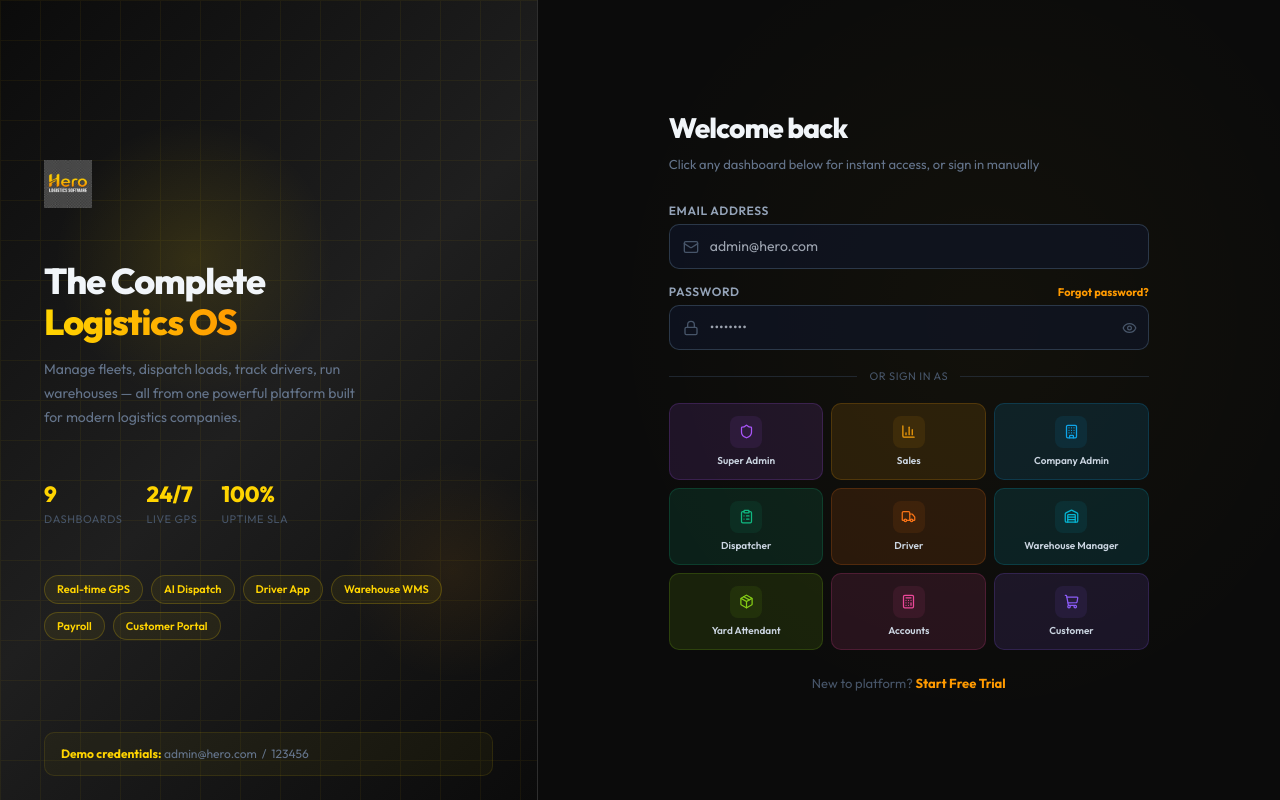
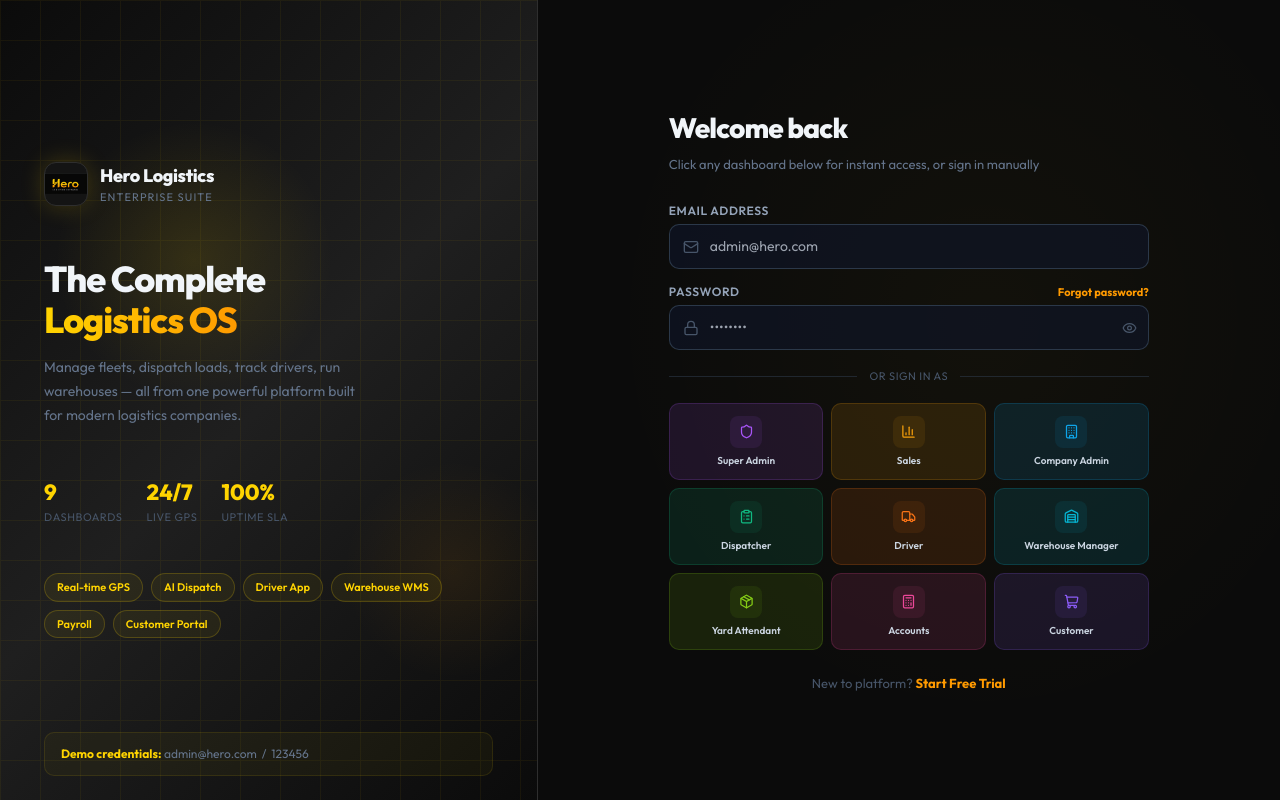
Before and after one commit to divyajos/hero-logistics-system, a React (Vite) app: page /login in a window 1280 px wide. Built offline with nearby package versions, Linux system fonts and the light colour scheme.

Commit message:
style: fix off-center text alignment on navbar Start Free Trial button and onboarding buttons

```diff
--- a/src/components/AuthPages.jsx
+++ b/src/components/AuthPages.jsx
@@ -90,7 +90,13 @@ function BrandPanel() {
       <div style={{ position: "relative", zIndex: 1 }}>
         {/* Logo */}
         <div style={{ display: "flex", alignItems: "center", gap: 12, marginBottom: 52 }}>
-          <img src={heroLogo} alt="Hero Logistics Logo" style={{ height: 48, width: "auto", objectFit: "contain" }} />
+          <div style={{ width: 44, height: 44, borderRadius: 12, background: "#141414", border: "1px solid #2E2E2E", display: "flex", alignItems: "center", justifyContent: "center", boxShadow: "0 0 24px rgba(255,212,0,0.2)" }}>
+            <img src={heroLogo} alt="Hero Logistics Logo" style={{ height: 26, width: "auto", objectFit: "contain" }} />
+          </div>
+          <div>
+            <div style={{ fontFamily: "'Outfit', sans-serif", fontWeight: 800, fontSize: 18, color: "#f1f5f9", letterSpacing: "-0.02em" }}>Hero Logistics</div>
+            <div style={{ fontSize: 11, color: "#64748b", letterSpacing: "0.1em", textTransform: "uppercase" }}>Enterprise Suite</div>
+          </div>
         </div>
 
         <h1 style={{ fontFamily: "'Outfit', sans-serif", fontWeight: 800, fontSize: 36, lineHeight: 1.15, color: "#f1f5f9", marginBottom: 16, letterSpacing: "-0.03em" }}>
--- a/src/components/Footer.jsx
+++ b/src/components/Footer.jsx
@@ -38,7 +38,12 @@ export default function Footer() {
           {/* Logo & Description */}
           <div className="lg:col-span-2">
             <div className="flex items-center mb-4">
-              <img src={heroLogo} alt="Hero Logistics Logo" className="h-10 w-auto object-contain hover:scale-105 transition-transform duration-300" />
+              <div className="mr-2.5 p-1 bg-neutral-900 border border-[#2E2E2E] rounded-xl flex items-center justify-center shadow-lg shadow-black/20 hover:scale-105 transition-transform duration-300">
+                <img src={heroLogo} alt="Hero Logistics Logo" className="h-6 w-auto object-contain" />
+              </div>
+              <span className="font-extrabold text-lg tracking-tight text-white">
+                HERO<span className="text-brand-500 font-medium">LOGISTICS</span>
+              </span>
             </div>
             <p className="text-slate-400 text-sm leading-relaxed mb-6 max-w-sm">
               The complete logistics operating system. Streamline your dispatching, routing, drivers, billing, and fleet tracking under one secure, cloud-based platform.
--- a/src/components/Navbar.jsx
+++ b/src/components/Navbar.jsx
@@ -56,7 +56,12 @@ export default function Navbar() {
         <div className="flex items-center justify-between h-12">
           {/* Logo */}
           <div className="flex-shrink-0 flex items-center cursor-pointer" onClick={() => navigate('/')}>
-            <img src={heroLogo} alt="Hero Logistics Logo" className="h-10 w-auto object-contain hover:scale-105 transition-transform duration-300" />
+            <div className="mr-2.5 p-1 bg-neutral-900 rounded-xl border border-[#2E2E2E] shadow-lg shadow-black/20 flex items-center justify-center hover:scale-105 transition-transform duration-300">
+              <img src={heroLogo} alt="Hero Logistics Logo" className="h-7 w-auto object-contain" />
+            </div>
+            <span className="font-extrabold text-xl tracking-tight bg-gradient-to-r from-white via-slate-100 to-brand-500 bg-clip-text text-transparent">
+              HERO<span className="text-brand-500 font-medium">LOGISTICS</span>
+            </span>
           </div>
 
           {/* Desktop Navigation */}
@@ -94,10 +99,10 @@ export default function Navbar() {
             </a>
             <button
               onClick={() => navigate('/register')}
-              className="px-4.5 py-2 text-sm font-extrabold text-slate-950 bg-gradient-to-r from-brand-500 to-brand-600 hover:from-brand-600 hover:to-brand-700 rounded-lg shadow-md shadow-brand-500/20 hover:shadow-brand-500/35 transition-all duration-200 flex items-center group cursor-pointer"
+              className="px-6 py-2 text-sm font-extrabold text-slate-950 bg-gradient-to-r from-brand-500 to-brand-600 hover:from-brand-600 hover:to-brand-700 rounded-lg shadow-md shadow-brand-500/20 hover:shadow-brand-500/35 hover:scale-[1.03] active:scale-[0.97] transition-all duration-200 flex items-center justify-center gap-1 group cursor-pointer"
             >
               Start Free Trial
-              <ChevronRight className="h-4 w-4 ml-0.5 group-hover:translate-x-0.5 transition-transform" />
+              <ChevronRight className="h-4 w-4 group-hover:translate-x-0.5 transition-transform" />
             </button>
           </div>
 
--- a/src/components/OnboardingWizard.jsx
+++ b/src/components/OnboardingWizard.jsx
@@ -100,7 +100,10 @@ export default function OnboardingWizard() {
         <div className="flex flex-col sm:flex-row sm:items-center justify-between border-b border-[#23324C]/60 pb-6 mb-8 gap-4">
           <div>
             <span className="font-extrabold text-lg tracking-tight text-white flex items-center gap-2">
-              <img src={heroLogo} alt="Hero Logistics Logo" className="h-10 w-auto object-contain hover:scale-105 transition-transform duration-300" />
+              <div className="p-0.5 bg-neutral-900 border border-[#2E2E2E] rounded-lg">
+                <img src={heroLogo} alt="Hero Logistics Logo" className="h-6 w-auto object-contain" />
+              </div>
+              HERO<span className="text-brand-500 font-medium">LOGISTICS</span>
             </span>
             <h2 className="text-xl font-bold text-slate-200 mt-1.5">SaaS Onboarding Setup Wizard</h2>
           </div>
@@ -574,7 +577,7 @@ export default function OnboardingWizard() {
             <button
               onClick={prevStep}
               disabled={currentStep === 1}
-              className="px-4.5 py-2.5 rounded-xl border border-[#23324C] hover:border-brand-500/30 text-slate-300 hover:text-white disabled:opacity-30 disabled:pointer-events-none transition-all flex items-center text-sm cursor-pointer"
+              className="px-5 py-2.5 rounded-xl border border-[#23324C] hover:border-brand-500/30 text-slate-300 hover:text-white disabled:opacity-30 disabled:pointer-events-none transition-all flex items-center text-sm cursor-pointer"
             >
               <ArrowLeft className="h-4 w-4 mr-2" />
               Back
--- a/src/components/common/Sidebar.jsx
+++ b/src/components/common/Sidebar.jsx
@@ -119,12 +119,13 @@ export default function Sidebar({ activeTab, setActiveTab, mobileOpen, setMobile
       <div>
         <div className="flex items-center justify-between p-4.5 border-b border-[#2E2E2E]/60 h-16">
           <div className="flex items-center overflow-hidden">
-            {collapsed ? (
-              <div className="w-9 h-9 flex items-center justify-center rounded-xl bg-neutral-900 border border-[#2E2E2E] shadow-lg shadow-black/20 flex-shrink-0">
-                <img src={heroLogo} alt="Hero Logo" className="h-6 w-6 object-contain" />
-              </div>
-            ) : (
-              <img src={heroLogo} alt="Hero Logistics Logo" className="h-10 w-auto object-contain hover:scale-105 transition-transform duration-300 animate-fade-in" />
+            <div className="mr-3 p-1 bg-neutral-900 border border-[#2E2E2E] rounded-xl flex-shrink-0 w-9 h-9 flex items-center justify-center shadow-lg shadow-black/20 hover:scale-105 transition-transform duration-300">
+              <img src={heroLogo} alt="Hero Logistics Logo" className="h-6 w-auto object-contain" />
+            </div>
+            {!collapsed && (
+              <span className="font-extrabold text-md tracking-tight text-white whitespace-nowrap animate-fade-in">
+                HERO<span className="text-brand-500 font-medium">LOGISTICS</span>
+              </span>
             )}
           </div>
 
```
Also changed, not shown: src/assets/hero.png.
